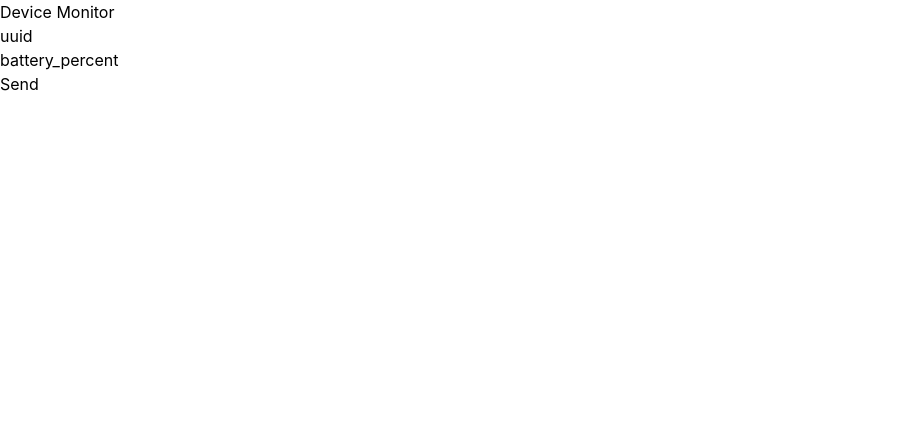
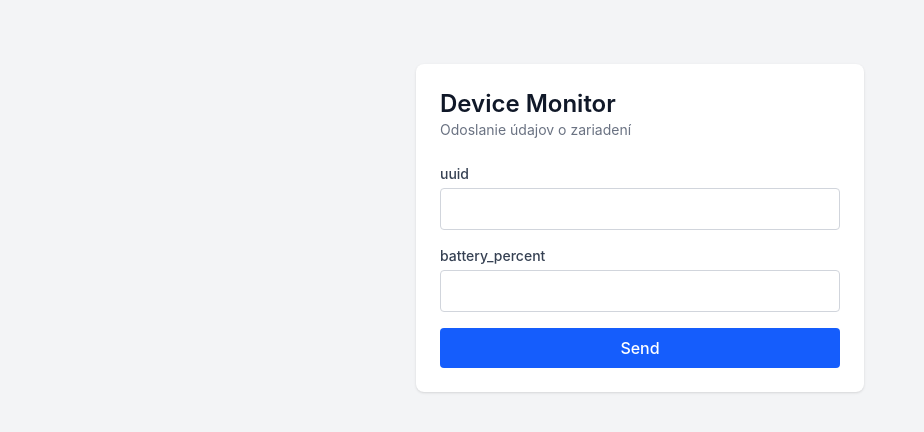
Before and after one commit to mesiarm/device-monitor-ui, a React (Vite) app: page / in a window 1280 px wide. Shown: the top 432 px of the page, without its empty margins (0-924 px from the left). Built offline with nearby package versions, Linux system fonts and the light colour scheme; no server answers.

Commit message:
Style the form with Tailwind classes
Tailwind triedy sa píšu priamo do className: rozloženie (flex, gap), farby (bg-, text-), stavy (hover:, disabled:, aria-invalid:). Farby správ sú v Message podľa props type.

```diff
--- a/src/App.tsx
+++ b/src/App.tsx
@@ -2,9 +2,12 @@ import PingForm from './components/PingForm';
 
 export default function App() {
   return (
-    <main>
-      <h1>Device Monitor</h1>
-      <PingForm />
-    </main>
+    <div className="min-h-screen bg-gray-100 p-4">
+      <main className="mx-auto mt-12 max-w-md rounded-lg bg-white p-6 shadow">
+        <h1 className="text-2xl font-semibold text-gray-900">Device Monitor</h1>
+        <p className="mb-6 text-sm text-gray-500">Odoslanie údajov o zariadení</p>
+        <PingForm />
+      </main>
+    </div>
   );
 }
--- a/src/components/Message.tsx
+++ b/src/components/Message.tsx
@@ -3,6 +3,15 @@ interface MessageProps {
   children: string;
 }
 
+const styles = {
+  success: 'bg-green-50 text-green-800',
+  error: 'bg-red-50 text-red-800',
+};
+
 export default function Message({ type, children }: MessageProps) {
-  return <p role={type === 'error' ? 'alert' : 'status'}>{children}</p>;
+  return (
+    <p role={type === 'error' ? 'alert' : 'status'} className={`mt-4 rounded p-3 ${styles[type]}`}>
+      {children}
+    </p>
+  );
 }
--- a/src/components/PingForm.tsx
+++ b/src/components/PingForm.tsx
@@ -7,6 +7,9 @@ type Status =
   | { type: 'idle' }
   | { type: 'success' }
   | { type: 'error'; message: string };
+
+const inputClass =
+  'rounded border border-gray-300 px-3 py-2 aria-invalid:border-red-500 disabled:bg-gray-100';
 
 export default function PingForm() {
   const [uuid, setUuid] = useState('');
@@ -39,33 +42,45 @@ export default function PingForm() {
 
   return (
     <form onSubmit={handleSubmit} noValidate>
-      <div>
-        <label htmlFor="uuid">uuid</label>
+      <div className="mb-4 flex flex-col gap-1">
+        <label htmlFor="uuid" className="text-sm font-medium text-gray-700">
+          uuid
+        </label>
         <input
           id="uuid"
           type="text"
+          className={inputClass}
           value={uuid}
           onChange={(e) => setUuid(e.target.value)}
           aria-invalid={Boolean(errors.uuid)}
           disabled={loading}
         />
-        {errors.uuid && <span>{errors.uuid}</span>}
+        {errors.uuid && <span className="text-sm text-red-600">{errors.uuid}</span>}
       </div>
 
-      <div>
-        <label htmlFor="battery_percent">battery_percent</label>
+      <div className="mb-4 flex flex-col gap-1">
+        <label htmlFor="battery_percent" className="text-sm font-medium text-gray-700">
+          battery_percent
+        </label>
         <input
           id="battery_percent"
           type="number"
+          className={inputClass}
           value={batteryPercent}
           onChange={(e) => setBatteryPercent(e.target.value)}
           aria-invalid={Boolean(errors.batteryPercent)}
           disabled={loading}
         />
-        {errors.batteryPercent && <span>{errors.batteryPercent}</span>}
+        {errors.batteryPercent && (
+          <span className="text-sm text-red-600">{errors.batteryPercent}</span>
+        )}
       </div>
 
-      <button type="submit" disabled={loading}>
+      <button
+        type="submit"
+        disabled={loading}
+        className="w-full rounded bg-blue-600 py-2 font-medium text-white hover:bg-blue-700 disabled:cursor-not-allowed disabled:opacity-60"
+      >
         {loading ? 'Sending...' : 'Send'}
       </button>
 
```
